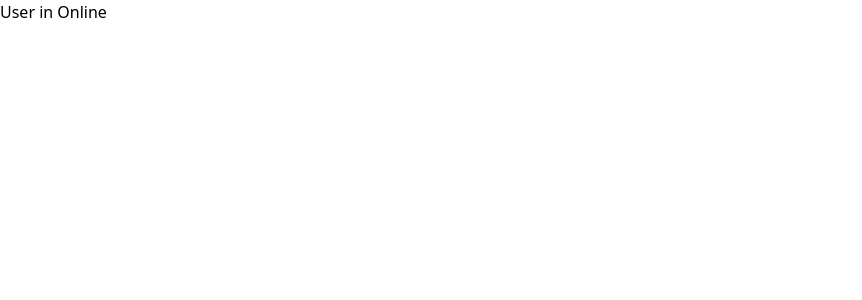
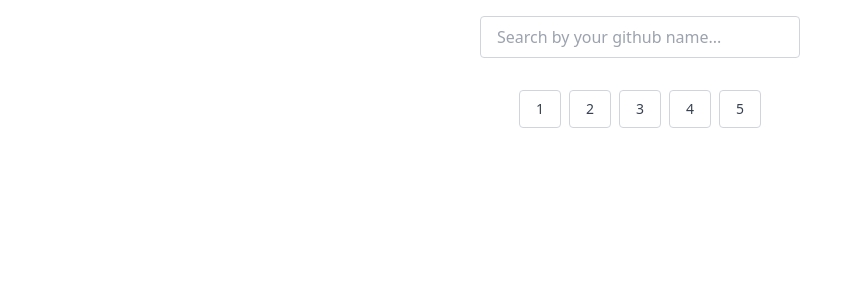
Before and after one commit to codedbyMojnu/search-feature-with-pagination, a React (Vite) app: page / in a window 1280 px wide. Shown: the top 300 px of the page, without its empty margins (0-862 px from the left). Built offline with nearby package versions, Linux system fonts and the light colour scheme.

Commit message:
search feature with pagination

```diff
--- a/src/App.jsx
+++ b/src/App.jsx
@@ -1,5 +1,65 @@
-import CheckUserStatus from "./CheckUserStatus";
+import { useEffect, useState } from "react";
+import Pagination from "./components/Pagination";
+import SearchBox from "./components/SearchBox";
+import UsersInfo from "./components/UsersInfo";
+import useGithubUsersAPI from "./hooks/useGithubUsersAPI";
+import getDynamicPageNumbers from "./utils/get-dynamic-page-numbers";
 
 export default function App() {
-  return <CheckUserStatus />;
+  const [query, setQuery] = useState("");
+  const [dynamicPageNumbers, setDynamicPageNumbers] = useState(null);
+  const [currentPageValue, setCurrentPageValue] = useState(1);
+  const [sliceData, setSliceData] = useState(null);
+  const usersData = useGithubUsersAPI(query);
+
+  let usersDataPerPage = 3;
+  let maxVisiblePage = 5;
+
+  useEffect(() => {
+    // Whenever the search query changes, reset to first page
+    setCurrentPageValue(1);
+  }, [query]);
+
+  useEffect(() => {
+    const sliceUserData = usersData?.items?.slice(
+      (currentPageValue - 1) * usersDataPerPage,
+      currentPageValue * usersDataPerPage
+    );
+
+    setSliceData(sliceUserData);
+  }, [usersData, currentPageValue, usersDataPerPage]);
+
+  useEffect(() => {
+    const pageNumbers = getDynamicPageNumbers(
+      currentPageValue,
+      maxVisiblePage,
+      usersDataPerPage,
+      usersData?.items.length
+    );
+    setDynamicPageNumbers(pageNumbers);
+  }, [
+    currentPageValue,
+    maxVisiblePage,
+    usersDataPerPage,
+    usersData?.items?.length,
+  ]);
+
+  function handleSearchQuery(searchQuery) {
+    setQuery(searchQuery);
+  }
+
+  function handlePageValueChange(pageNumber) {
+    setCurrentPageValue(pageNumber);
+  }
+
+  return (
+    <>
+      <SearchBox onQueryChange={handleSearchQuery} query={query} />
+      <UsersInfo searchQuery={query} usersData={sliceData} />
+      <Pagination
+        pageNumbers={dynamicPageNumbers}
+        onPageValueChange={handlePageValueChange}
+      />
+    </>
+  );
 }
--- a/src/CheckUserStatus.jsx
+++ /dev/null
@@ -1,6 +0,0 @@
-import useCalculateUserStatus from "./hooks/calculateUserStatus";
-
-export default function CheckUserStatus() {
-  const isOnline = useCalculateUserStatus();
-  return <div>{isOnline ? "User in Online" : "User is Offline"}</div>;
-}
--- /dev/null
+++ b/src/components/Pagination.jsx
@@ -0,0 +1,15 @@
+export default function Pagination({ onPageValueChange, pageNumbers }) {
+  return (
+    <div className="flex justify-center items-center m-4">
+      {pageNumbers?.map((number, index) => (
+        <button
+          onClick={() => onPageValueChange(number)}
+          key={index}
+          className="mx-1 px-4 py-2 text-sm font-medium text-gray-700 bg-white border border-gray-300 rounded hover:bg-gray-100 focus:outline-none focus:ring-2 focus:ring-blue-500"
+        >
+          {number}
+        </button>
+      ))}
+    </div>
+  );
+}
--- /dev/null
+++ b/src/components/SearchBox.jsx
@@ -0,0 +1,13 @@
+export default function Searchbar({ onQueryChange, query }) {
+  return (
+    <div className="flex justify-center items-center m-4">
+      <input
+        type="text"
+        placeholder="Search by your github name..."
+        value={query}
+        onChange={(e) => onQueryChange(e.target.value)}
+        className="px-4 py-2 border w-80 border-gray-300 rounded focus:outline-none focus:ring-0 focus:border-gray-300"
+      />
+    </div>
+  );
+}
--- /dev/null
+++ b/src/components/UsersInfo.jsx
@@ -0,0 +1,21 @@
+export default function Data({ searchQuery, usersData }) {
+  console.log(usersData);
+  return (
+    <div className="flex justify-around items-center">
+      {searchQuery.trim() !== "" &&
+        usersData?.map((user) => (
+          <div
+            key={user.id}
+            className="bg-white shadow-md rounded-xl p-4 flex flex-col items-center space-y-3 hover:shadow-lg transition-shadow duration-300"
+          >
+            <img
+              src={user.avatar_url}
+              alt={user.login}
+              className="h-32 w-32 rounded-full object-cover border-4 border-blue-100"
+            />
+            <p className="text-lg font-semibold text-gray-800">{user.login}</p>
+          </div>
+        ))}
+    </div>
+  );
+}
--- a/src/hooks/calculateUserStatus.js
+++ /dev/null
@@ -1,19 +0,0 @@
-import { useSyncExternalStore } from "react";
-
-function subscribe(callback) {
-    window.addEventListener("online", callback);
-    window.addEventListener("offline", callback);
-
-    return () => {
-        window.removeEventListener("online", callback);
-        window.removeEventListener("offline", callback);
-    }
-}
-
-export default function useCalculateUserStatus() {
-    return useSyncExternalStore(
-        subscribe,
-        () => navigator.onLine,
-        () => false
-    )
-}
--- /dev/null
+++ b/src/hooks/useGithubUsersAPI.jsx
@@ -0,0 +1,33 @@
+import { useEffect, useState } from "react";
+
+export default function useGithubUsersAPI(searchQuery) {
+  const [data, setData] = useState(null);
+  useEffect(() => {
+    let ignore = false;
+    const timeOutId = setTimeout(() => {
+      async function fetchUsers() {
+        if (searchQuery.trim() !== "") {
+          // check if searchQuery is not blank string
+          await fetch(`https://api.github.com/search/users?q=${searchQuery}`, {
+            headers: {
+              Authorization: `Bearer ${import.meta.env.VITE_GITHUB_TOKEN}`,
+            },
+          })
+            .then((response) => response.json())
+            .then((data) => {
+              if (!ignore) {
+                setData(data);
+              }
+            });
+        }
+      }
+      fetchUsers();
+    }, 500);
+
+    return () => {
+      ignore = true;
+      clearTimeout(timeOutId);
+    }; // ignore true for new keystroke
+  }, [searchQuery]);
+  return data;
+}
--- /dev/null
+++ b/src/utils/get-dynamic-page-numbers.js
@@ -0,0 +1,30 @@
+// এই পেজিনেশনটি আমাদের টোটাল ৪ টি প্যারামিটার লাগবে
+// ১। TotalPage কয়টা হবে তা হিসাব করা। (TotalItems / ItemsPerPage + 1) ItemsPerPage = value we set
+// ২। Current Page Value কত?
+// ৩।  UI এ maxVisiblePage কয়টা হবে, সেই ভেলু দিই।
+
+export default function getDynamicPageNumbers(currentValue, maxVisiblePages, itemsPerPage, totalItems) {
+
+    const totalPage = Math.ceil(totalItems / itemsPerPage);
+    // সক্রিয় পেজ ভেলুর মান নিয়ে নতুন Pages Return করার জন্য start মান কত হবে তা হিসাব করা
+    let start = Math.max(currentValue - (Math.floor(maxVisiblePages / 2)), 1);
+    // সক্রিয় পেজ ভেলুর মানটি নিয়ে নতুন Pages Return করার জন্য end মান কত হবে তা হিসাব করা
+    let end = start + maxVisiblePages - 1;
+
+    // যদি সক্রিয় পেজ ভেলুর মানের জন্য end মানটি totalPage এর থেকে বড় হয়ে যায়
+    if (end > totalPage) {
+        // সেক্ষেত্রে end হবে totalPage এর মানটি
+        end = totalPage;
+        // এবং start এর মানটি হিসেব করে নিতে হবে
+        start = Math.max(end - maxVisiblePages + 1, 1)
+    }
+
+    const pages = [];
+
+    for (let i = start; i <= end; i++) {
+        pages.push(i);
+    }
+
+
+    return pages;
+}
```
Also changed, not shown: 1 other file (tests, documents, lock files or other folders).
